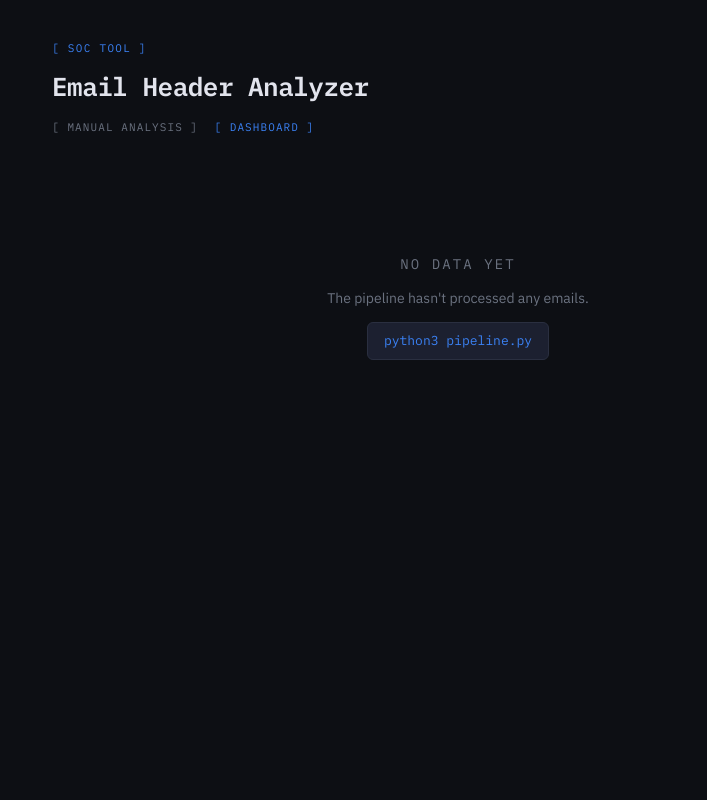
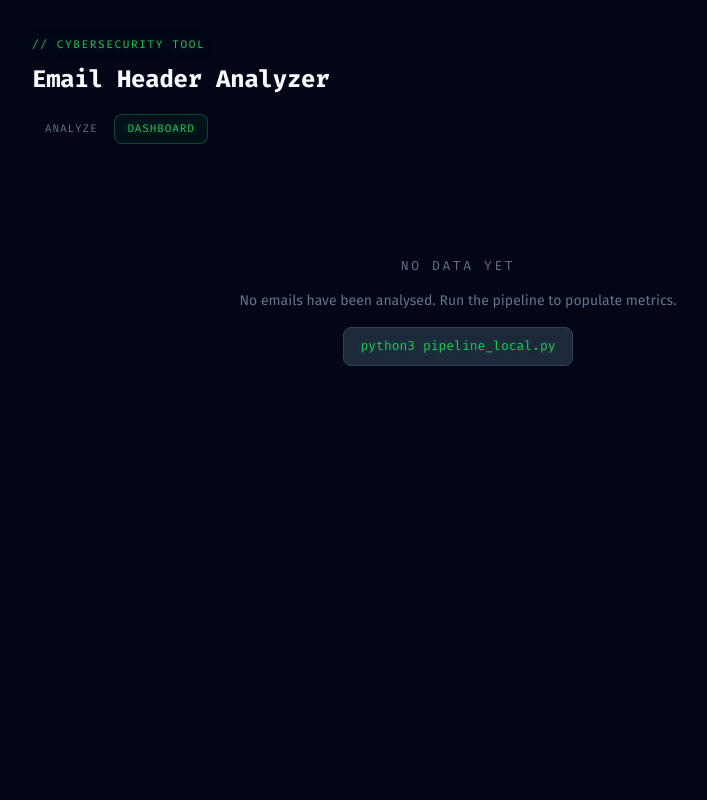
Before and after one commit to Ayaan0299/email-header-analyzer, a Flask app: page /dashboard in a window 1280 px wide. Shown: the whole page, without its empty margins (182-889 px from the left). Run offline with Flask 3, Linux system fonts and the light colour scheme; data that the repository does not hold is empty.

Commit message:
UI redesign using ui-ux-pro-max skill, fix gitignore, update sender
- Full UI rebuild: Fira Code/Sans fonts, #020617 bg, green neon accents, cyberpunk style
- index.html, results.html, dashboard.html: cleaner layout, MDC buttons, SVG icons
- style.css: new design tokens, neon glows, tighter spacing, live-dot pulse animation
- .gitignore: exclude data/samples, results.db, phishing_pot, skill dirs
- sender.py: SENDER_LIMIT env var, 5s rate limit delay, binary file reads

Co-Authored-By: Claude Sonnet 4.6 <noreply@anthropic.com>

```diff
--- a/static/style.css
+++ b/static/style.css
@@ -1,137 +1,198 @@
+@import url('https://fonts.googleapis.com/css2?family=Fira+Code:wght@400;500;600;700&family=Fira+Sans:wght@300;400;500;600;700&display=swap');
+
+/* ── Design Tokens ── */
+:root {
+  --color-primary:    #0F172A;
+  --color-secondary:  #1E293B;
+  --color-accent:     #22C55E;
+  --color-bg:         #020617;
+  --color-surface:    #0F172A;
+  --color-surface2:   #1E293B;
+  --color-fg:         #F8FAFC;
+  --color-muted:      #64748B;
+  --color-border:     #334155;
+  --color-red:        #EF4444;
+  --color-amber:      #F59E0B;
+  --color-green:      #22C55E;
+  --color-blue:       #3B82F6;
+
+  --color-red-bg:     rgba(239,68,68,0.08);
+  --color-amber-bg:   rgba(245,158,11,0.08);
+  --color-green-bg:   rgba(34,197,94,0.08);
+  --color-blue-bg:    rgba(59,130,246,0.08);
+
+  --mono:  'Fira Code', monospace;
+  --sans:  'Fira Sans', sans-serif;
+
+  --shadow-md: 0 4px 6px rgba(0,0,0,0.4);
+  --shadow-lg: 0 10px 25px rgba(0,0,0,0.5);
+
+  --radius:    8px;
+  --radius-lg: 12px;
+
+  --transition: 200ms ease;
+}
+
 /* ── Reset ── */
 *, *::before, *::after { box-sizing: border-box; margin: 0; padding: 0; }
 
-/* ── Base ── */
-:root {
-  --bg:        #0d0f14;
-  --surface:   #13161e;
-  --surface2:  #1c2030;
-  --border:    #2a2f40;
-  --text:      #e2e4ed;
-  --muted:     #6b7280;
-  --mono:      'IBM Plex Mono', monospace;
-  --sans:      'IBM Plex Sans', sans-serif;
-
-  --green:     #22c55e;
-  --green-bg:  #052e16;
-  --amber:     #f59e0b;
-  --amber-bg:  #2d1a00;
-  --red:       #ef4444;
-  --red-bg:    #2d0a0a;
-  --blue:      #3b82f6;
-}
-
 html, body {
-  background: var(--bg);
-  color: var(--text);
+  background: var(--color-bg);
+  color: var(--color-fg);
   font-family: var(--sans);
   font-size: 15px;
   line-height: 1.6;
   min-height: 100vh;
+  -webkit-font-smoothing: antialiased;
 }
 
 /* ── Layout ── */
 .container {
-  max-width: 860px;
+  max-width: 900px;
   margin: 0 auto;
-  padding: 40px 24px 80px;
+  padding: 36px 24px 80px;
 }
 
 /* ── Header ── */
-.site-header {
-  margin-bottom: 36px;
-}
+.site-header { margin-bottom: 32px; }
 
 .header-tag {
   font-family: var(--mono);
   font-size: 11px;
-  color: var(--blue);
-  letter-spacing: 0.12em;
+  color: var(--color-accent);
+  letter-spacing: 0.15em;
   display: block;
-  margin-bottom: 8px;
+  margin-bottom: 6px;
+  text-shadow: 0 0 12px rgba(34,197,94,0.5);
 }
 
 .site-header h1 {
   font-family: var(--mono);
-  font-size: 26px;
-  font-weight: 600;
-  color: var(--text);
-  letter-spacing: -0.02em;
+  font-size: 24px;
+  font-weight: 700;
+  color: var(--color-fg);
+  letter-spacing: -0.01em;
 }
 
 .subtitle {
   margin-top: 8px;
-  color: var(--muted);
+  color: var(--color-muted);
   font-size: 14px;
-  max-width: 520px;
+  max-width: 500px;
+  font-weight: 300;
 }
 
-/* ── Error ── */
+/* ── Nav ── */
+.site-nav {
+  display: flex;
+  gap: 4px;
+  margin-top: 16px;
+}
+
+.nav-link {
+  font-family: var(--mono);
+  font-size: 11px;
+  letter-spacing: 0.08em;
+  color: var(--color-muted);
+  text-decoration: none;
+  padding: 5px 12px;
+  border-radius: var(--radius);
+  border: 1px solid transparent;
+  transition: all var(--transition);
+  cursor: pointer;
+}
+
+.nav-link:hover {
+  color: var(--color-fg);
+  border-color: var(--color-border);
+}
+
+.nav-link--active {
+  color: var(--color-accent);
+  border-color: rgba(34,197,94,0.3);
+  background: rgba(34,197,94,0.06);
+  text-shadow: 0 0 8px rgba(34,197,94,0.4);
+}
+
+/* ── Error Banner ── */
 .error-banner {
-  background: var(--red-bg);
-  border: 1px solid var(--red);
-  color: var(--red);
+  background: var(--color-red-bg);
+  border: 1px solid var(--color-red);
+  color: var(--color-red);
   padding: 12px 16px;
-  border-radius: 6px;
+  border-radius: var(--radius);
   font-family: var(--mono);
   font-size: 13px;
   margin-bottom: 20px;
 }
 
-/* ── Input ── */
+/* ── Input Page ── */
 .input-card {
-  background: var(--surface);
-  border: 1px solid var(--border);
-  border-radius: 8px;
+  background: var(--color-surface);
+  border: 1px solid var(--color-border);
+  border-radius: var(--radius-lg);
   padding: 20px;
   margin-bottom: 16px;
+  box-shadow: var(--shadow-md);
 }
 
 .input-label {
   display: block;
   font-family: var(--mono);
-  font-size: 11px;
-  color: var(--muted);
-  letter-spacing: 0.1em;
+  font-size: 10px;
+  color: var(--color-muted);
+  letter-spacing: 0.15em;
   margin-bottom: 12px;
 }
 
 .header-input {
   width: 100%;
-  background: var(--bg);
-  border: 1px solid var(--border);
-  border-radius: 6px;
-  color: var(--text);
+  background: var(--color-bg);
+  border: 1px solid var(--color-border);
+  border-radius: var(--radius);
+  color: var(--color-fg);
   font-family: var(--mono);
   font-size: 13px;
   line-height: 1.7;
   padding: 14px;
   resize: vertical;
   outline: none;
-  transition: border-color 0.15s;
+  transition: border-color var(--transition), box-shadow var(--transition);
 }
 
-.header-input:focus { border-color: var(--blue); }
-.header-input::placeholder { color: var(--muted); }
+.header-input:focus {
+  border-color: var(--color-accent);
+  box-shadow: 0 0 0 3px rgba(34,197,94,0.12);
+}
+
+.header-input::placeholder { color: var(--color-muted); }
 
 /* ── Button ── */
 .analyse-btn {
-  display: inline-block;
-  background: var(--blue);
-  color: #fff;
+  display: inline-flex;
+  align-items: center;
+  gap: 8px;
+  background: var(--color-accent);
+  color: #000;
   font-family: var(--mono);
-  font-size: 13px;
-  font-weight: 600;
-  letter-spacing: 0.08em;
+  font-size: 12px;
+  font-weight: 700;
+  letter-spacing: 0.1em;
   padding: 12px 28px;
   border: none;
-  border-radius: 6px;
+  border-radius: var(--radius);
   cursor: pointer;
   text-decoration: none;
-  transition: background 0.15s, transform 0.1s;
+  transition: all var(--transition);
+  box-shadow: 0 0 16px rgba(34,197,94,0.25);
 }
 
-.analyse-btn:hover { background: #2563eb; }
+.analyse-btn:hover {
+  background: #16a34a;
+  box-shadow: 0 0 24px rgba(34,197,94,0.4);
+  transform: translateY(-1px);
+}
+
 .analyse-btn:active { transform: scale(0.98); }
 
 /* ── Verdict Banner ── */
@@ -328,176 +427,179 @@ html, body {
 /* ── Actions ── */
 .actions { margin-top: 8px; }
 
-/* ── Actions ── */
-.actions { margin-top: 8px; }
-
-/* ── Nav ── */
-.site-nav {
-  display: flex;
-  gap: 16px;
-  margin-top: 12px;
-  margin-bottom: 4px;
-}
-
-.nav-link {
-  font-family: var(--mono);
-  font-size: 11px;
-  letter-spacing: 0.1em;
-  color: var(--muted);
-  text-decoration: none;
-  transition: color 0.15s;
-}
-
-.nav-link:hover { color: var(--text); }
-.nav-link--active { color: var(--blue); }
-
 /* ── Dashboard: Stat Cards ── */
 .stat-grid {
   display: grid;
-  grid-template-columns: repeat(auto-fill, minmax(150px, 1fr));
-  gap: 12px;
-  margin-bottom: 28px;
+  grid-template-columns: repeat(auto-fill, minmax(155px, 1fr));
+  gap: 10px;
+  margin-bottom: 24px;
 }
 
 .stat-card {
-  background: var(--surface);
-  border: 1px solid var(--border);
-  border-radius: 8px;
-  padding: 18px 16px;
+  background: var(--color-surface);
+  border: 1px solid var(--color-border);
+  border-radius: var(--radius);
+  padding: 16px;
   display: flex;
   flex-direction: column;
   gap: 8px;
+  transition: border-color var(--transition), box-shadow var(--transition);
 }
 
-.stat-card--blue  { border-left: 3px solid var(--blue);  }
-.stat-card--red   { border-left: 3px solid var(--red);   }
-.stat-card--amber { border-left: 3px solid var(--amber); }
-.stat-card--green { border-left: 3px solid var(--green); }
+.stat-card:hover { box-shadow: var(--shadow-md); }
+
+.stat-card--blue  { border-left: 2px solid var(--color-blue);  }
+.stat-card--red   { border-left: 2px solid var(--color-red);   }
+.stat-card--amber { border-left: 2px solid var(--color-amber); }
+.stat-card--green { border-left: 2px solid var(--color-accent);}
 
 .stat-label {
   font-family: var(--mono);
-  font-size: 10px;
-  letter-spacing: 0.12em;
-  color: var(--muted);
+  font-size: 9px;
+  letter-spacing: 0.15em;
+  color: var(--color-muted);
+  text-transform: uppercase;
 }
 
 .stat-value {
   font-family: var(--mono);
   font-size: 28px;
-  font-weight: 600;
-  color: var(--text);
+  font-weight: 700;
+  color: var(--color-fg);
   line-height: 1;
 }
 
-.stat-unit {
-  font-size: 16px;
-  color: var(--muted);
-}
+.stat-unit { font-size: 16px; color: var(--color-muted); font-weight: 400; }
 
 /* ── Dashboard: Charts ── */
 .charts-row {
   display: grid;
   grid-template-columns: 1fr 1fr;
   gap: 16px;
-  margin-bottom: 28px;
+  margin-bottom: 24px;
 }
 
 .chart-card {
-  background: var(--surface);
-  border: 1px solid var(--border);
-  border-radius: 8px;
+  background: var(--color-surface);
+  border: 1px solid var(--color-border);
+  border-radius: var(--radius-lg);
   padding: 20px;
 }
 
-/* ── Dashboard: Recent Table ── */
+/* ── Dashboard: Table ── */
 .recent-section { margin-bottom: 40px; }
 
 .table-wrap {
   overflow-x: auto;
-  border: 1px solid var(--border);
-  border-radius: 8px;
+  border: 1px solid var(--color-border);
+  border-radius: var(--radius-lg);
 }
 
 .results-table {
   width: 100%;
   border-collapse: collapse;
-  font-size: 13px;
+  font-size: 12px;
 }
 
 .results-table th {
   font-family: var(--mono);
-  font-size: 10px;
-  letter-spacing: 0.12em;
-  color: var(--muted);
+  font-size: 9px;
+  letter-spacing: 0.15em;
+  color: var(--color-muted);
   padding: 10px 14px;
   text-align: left;
-  background: var(--surface);
-  border-bottom: 1px solid var(--border);
+  background: var(--color-surface);
+  border-bottom: 1px solid var(--color-border);
+  text-transform: uppercase;
 }
 
 .results-table td {
   padding: 10px 14px;
-  border-bottom: 1px solid var(--border);
-  color: var(--text);
+  border-bottom: 1px solid rgba(51,65,85,0.5);
+  color: var(--color-fg);
 }
 
 .results-table tr:last-child td { border-bottom: none; }
 
-.results-table tr.row-red   td { background: rgba(239,68,68,0.04); }
-.results-table tr.row-amber td { background: rgba(245,158,11,0.04); }
-.results-table tr.row-green td { background: rgba(34,197,94,0.04);  }
+.results-table tr.row-red   td { background: rgba(239,68,68,0.03); }
+.results-table tr.row-amber td { background: rgba(245,158,11,0.03); }
+.results-table tr.row-green td { background: rgba(34,197,94,0.03);  }
+
+.results-table tr:hover td { background: rgba(255,255,255,0.02); }
 
 .mono { font-family: var(--mono); }
 
 .verdict-pill {
   font-family: var(--mono);
-  font-size: 10px;
-  font-weight: 600;
-  letter-spacing: 0.08em;
+  font-size: 9px;
+  font-weight: 700;
+  letter-spacing: 0.1em;
   padding: 3px 8px;
   border-radius: 4px;
+  text-transform: uppercase;
 }
 
-.verdict-pill--red   { background: var(--red-bg);   color: var(--red);   border: 1px solid var(--red);   }
-.verdict-pill--amber { background: var(--amber-bg); color: var(--amber); border: 1px solid var(--amber); }
-.verdict-pill--green { background: var(--green-bg); color: var(--green); border: 1px solid var(--green); }
+.verdict-pill--red   { background: rgba(239,68,68,0.1);  color: var(--color-red);   border: 1px solid rgba(239,68,68,0.3);  }
+.verdict-pill--amber { background: rgba(245,158,11,0.1); color: var(--color-amber); border: 1px solid rgba(245,158,11,0.3); }
+.verdict-pill--green { background: rgba(34,197,94,0.1);  color: var(--color-green); border: 1px solid rgba(34,197,94,0.3);  }
 
-/* ── Dashboard: Empty State ── */
+/* ── Empty State ── */
 .empty-state {
   text-align: center;
   padding: 80px 20px;
   display: flex;
   flex-direction: column;
   align-items: center;
-  gap: 12px;
+  gap: 14px;
 }
 
 .empty-title {
   font-family: var(--mono);
-  font-size: 14px;
-  letter-spacing: 0.15em;
-  color: var(--muted);
+  font-size: 13px;
+  letter-spacing: 0.2em;
+  color: var(--color-muted);
 }
 
-.empty-body {
-  color: var(--muted);
-  font-size: 14px;
-}
+.empty-body { color: var(--color-muted); font-size: 14px; }
 
 .empty-cmd {
   font-family: var(--mono);
   font-size: 13px;
-  background: var(--surface2);
-  border: 1px solid var(--border);
+  background: var(--color-surface2);
+  border: 1px solid var(--color-border);
   padding: 8px 16px;
-  border-radius: 6px;
-  color: var(--blue);
+  border-radius: var(--radius);
+  color: var(--color-accent);
+  text-shadow: 0 0 8px rgba(34,197,94,0.3);
+}
+
+/* ── Live indicator pulse ── */
+@keyframes pulse {
+  0%, 100% { opacity: 1; }
+  50%       { opacity: 0.4; }
+}
+
+.live-dot {
+  display: inline-block;
+  width: 6px;
+  height: 6px;
+  border-radius: 50%;
+  background: var(--color-accent);
+  box-shadow: 0 0 6px var(--color-accent);
+  animation: pulse 2s infinite;
+  margin-right: 6px;
 }
 
 /* ── Responsive ── */
 @media (max-width: 640px) {
   .charts-row { grid-template-columns: 1fr; }
-  .verdict-banner { flex-wrap: wrap; }
+  .verdict-banner { flex-wrap: wrap; gap: 12px; }
   .check-row { flex-wrap: wrap; }
   .check-name { width: auto; }
+  .stat-grid { grid-template-columns: repeat(2, 1fr); }
 }
+
+@media (prefers-reduced-motion: reduce) {
+  .bar-fill { transition: none; }
+  .live-dot { animation: none; }
+}
--- a/templates/dashboard.html
+++ b/templates/dashboard.html
@@ -5,70 +5,76 @@
   <meta name="viewport" content="width=device-width, initial-scale=1.0" />
   <title>Dashboard — Email Header Analyzer</title>
   <link rel="stylesheet" href="{{ url_for('static', filename='style.css') }}" />
-  <link rel="preconnect" href="https://fonts.googleapis.com" />
-  <link href="https://fonts.googleapis.com/css2?family=IBM+Plex+Mono:wght@400;600&family=IBM+Plex+Sans:wght@400;500;600&display=swap" rel="stylesheet" />
   <script src="https://cdn.jsdelivr.net/npm/chart.js@4.4.0/dist/chart.umd.min.js"></script>
 </head>
 <body>
   <div class="container">
     <header class="site-header">
-      <span class="header-tag">[ SOC TOOL ]</span>
+      <span class="header-tag">// CYBERSECURITY TOOL</span>
       <h1>Email Header Analyzer</h1>
       <nav class="site-nav">
-        <a href="/" class="nav-link">[ MANUAL ANALYSIS ]</a>
-        <a href="/dashboard" class="nav-link nav-link--active">[ DASHBOARD ]</a>
+        <a href="/" class="nav-link">ANALYZE</a>
+        <a href="/dashboard" class="nav-link nav-link--active">DASHBOARD</a>
       </nav>
     </header>
 
     {% if not stats or stats.total == 0 %}
     <div class="empty-state">
       <p class="empty-title">NO DATA YET</p>
-      <p class="empty-body">The pipeline hasn't processed any emails.</p>
-      <code class="empty-cmd">python3 pipeline.py</code>
+      <p class="empty-body">No emails have been analysed. Run the pipeline to populate metrics.</p>
+      <code class="empty-cmd">python3 pipeline_local.py</code>
     </div>
     {% else %}
 
     {# ── Stat Cards ── #}
     <div class="stat-grid">
       <div class="stat-card stat-card--blue">
-        <span class="stat-label">TOTAL ANALYSED</span>
+        <span class="stat-label">Total Analysed</span>
         <span class="stat-value">{{ stats.total }}</span>
       </div>
       <div class="stat-card stat-card--red">
-        <span class="stat-label">PHISHING DETECTED</span>
+        <span class="stat-label">Phishing Detected</span>
         <span class="stat-value">{{ stats.phishing }}</span>
       </div>
       <div class="stat-card stat-card--amber">
-        <span class="stat-label">SUSPICIOUS</span>
+        <span class="stat-label">Suspicious</span>
         <span class="stat-value">{{ stats.suspicious }}</span>
       </div>
       <div class="stat-card stat-card--green">
-        <span class="stat-label">LEGITIMATE</span>
+        <span class="stat-label">Legitimate</span>
         <span class="stat-value">{{ stats.legitimate }}</span>
       </div>
       <div class="stat-card stat-card--blue">
-        <span class="stat-label">DETECTION RATE</span>
+        <span class="stat-label">Detection Rate</span>
         <span class="stat-value">{{ stats.detection_rate }}<span class="stat-unit">%</span></span>
       </div>
     </div>
 
-    {# ── Charts Row ── #}
+    {# ── Charts ── #}
     <div class="charts-row">
       <div class="chart-card">
-        <h2 class="section-title">EMAILS PER DAY</h2>
-        <canvas id="barChart" height="180"></canvas>
+        <h2 class="section-title">
+          <span class="live-dot"></span>// Emails Per Day
+        </h2>
+        <canvas id="barChart" height="160"></canvas>
       </div>
       <div class="chart-card">
-        <h2 class="section-title">VERDICT SPLIT</h2>
-        <canvas id="donutChart" height="180"></canvas>
+        <h2 class="section-title">// Verdict Split</h2>
+        <canvas id="donutChart" height="160"></canvas>
       </div>
     </div>
 
     {# ── Failing Checks ── #}
     <div class="checks-section">
-      <h2 class="section-title">MOST FAILING CHECKS</h2>
-      {% set max_fail = [stats.check_failures.spf, stats.check_failures.dkim, stats.check_failures.dmarc, stats.check_failures.reply_to, stats.check_failures.disp_name, stats.check_failures.ip_flag] | max %}
-      {% set fail_labels = [('SPF', stats.check_failures.spf), ('DKIM', stats.check_failures.dkim), ('DMARC', stats.check_failures.dmarc), ('Reply-To', stats.check_failures.reply_to), ('Display Name', stats.check_failures.disp_name), ('Sending IP', stats.check_failures.ip_flag)] %}
+      <h2 class="section-title">// Most Failing Checks</h2>
+      {% set fail_labels = [
+        ('SPF',          stats.check_failures.spf),
+        ('DKIM',         stats.check_failures.dkim),
+        ('DMARC',        stats.check_failures.dmarc),
+        ('Reply-To',     stats.check_failures.reply_to),
+        ('Display Name', stats.check_failures.disp_name),
+        ('Sending IP',   stats.check_failures.ip_flag)
+      ] %}
       <div class="bar-chart">
         {% for label, count in fail_labels %}
         {% set pct = ((count / stats.total) * 100) | int if stats.total else 0 %}
@@ -85,7 +91,7 @@
 
     {# ── Recent Activity ── #}
     <div class="recent-section">
-      <h2 class="section-title">RECENT ACTIVITY</h2>
+      <h2 class="section-title">// Recent Activity</h2>
       <div class="table-wrap">
         <table class="results-table">
           <thead>
@@ -101,7 +107,7 @@
             {% for row in recent %}
             {% set v_class = 'row-red' if row.verdict == 'LIKELY PHISHING' else ('row-amber' if row.verdict == 'SUSPICIOUS' else 'row-green') %}
             <tr class="{{ v_class }}">
-              <td class="mono">{{ row.timestamp[:16] | replace('T', ' ') }}</td>
+              <td class="mono" style="white-space:nowrap;">{{ row.timestamp[:16] | replace('T',' ') }}</td>
               <td class="mono">{{ row.sender or '—' }}</td>
               <td class="mono">{{ row.domain or '—' }}</td>
               <td class="mono">{{ row.score }}</td>
@@ -122,37 +128,33 @@
 
   {% if stats and stats.total > 0 %}
   <script>
-    const CHART_DEFAULTS = {
-      color: "#e2e4ed",
-      font: { family: "IBM Plex Mono", size: 11 }
-    };
-    Chart.defaults.color = CHART_DEFAULTS.color;
-    Chart.defaults.font  = CHART_DEFAULTS.font;
+    Chart.defaults.color = "#64748B";
+    Chart.defaults.font  = { family: "Fira Code, monospace", size: 11 };
 
-    const gridColor = "#2a2f40";
+    const grid = "#334155";
 
-    // Bar chart — emails per day
     new Chart(document.getElementById("barChart"), {
       type: "bar",
       data: {
         labels: {{ stats.emails_per_day | map(attribute='date') | list | tojson }},
         datasets: [{
-          data:            {{ stats.emails_per_day | map(attribute='count') | list | tojson }},
-          backgroundColor: "#3b82f6",
-          borderRadius:    4,
-          borderSkipped:   false,
+          data: {{ stats.emails_per_day | map(attribute='count') | list | tojson }},
+          backgroundColor: "rgba(34,197,94,0.6)",
+          borderColor: "#22C55E",
+          borderWidth: 1,
+          borderRadius: 4,
+          borderSkipped: false,
         }]
       },
       options: {
         plugins: { legend: { display: false } },
         scales: {
-          x: { grid: { color: gridColor }, ticks: { maxRotation: 0 } },
-          y: { grid: { color: gridColor }, beginAtZero: true, ticks: { precision: 0 } }
+          x: { grid: { color: grid }, ticks: { maxRotation: 0 } },
+          y: { grid: { color: grid }, beginAtZero: true, ticks: { precision: 0 } }
         }
       }
     });
 
-    // Donut chart — verdict split
     new Chart(document.getElementById("donutChart"), {
       type: "doughnut",
       data: {
@@ -163,26 +165,25 @@
             {{ stats.verdict_split.suspicious_pct }},
             {{ stats.verdict_split.legitimate_pct }}
           ],
-          backgroundColor: ["#ef4444", "#f59e0b", "#22c55e"],
-          borderColor:     "#0d0f14",
-          borderWidth:     3,
+          backgroundColor: ["rgba(239,68,68,0.8)", "rgba(245,158,11,0.8)", "rgba(34,197,94,0.8)"],
+          borderColor: "#020617",
+          borderWidth: 3,
         }]
       },
       options: {
         plugins: {
           legend: {
             position: "bottom",
-            labels: { padding: 16, boxWidth: 12 }
+            labels: { padding: 14, boxWidth: 10 }
           }
         },
-        cutout: "65%"
+        cutout: "68%"
       }
     });
 
-    // Animate check-failure bars
     window.addEventListener("load", () => {
       document.querySelectorAll(".bar-fill[data-width]").forEach(bar => {
-        setTimeout(() => { bar.style.width = bar.dataset.width + "%"; }, 100);
+        setTimeout(() => { bar.style.width = bar.dataset.width + "%"; }, 150);
       });
     });
   </script>
```
Also changed, not shown: other parts of static/style.css (+105 -67 lines), sender.py (+6 -2 lines), templates/index.html (+17 -13 lines), templates/results.html (+34 -26 lines), 1 other file.
